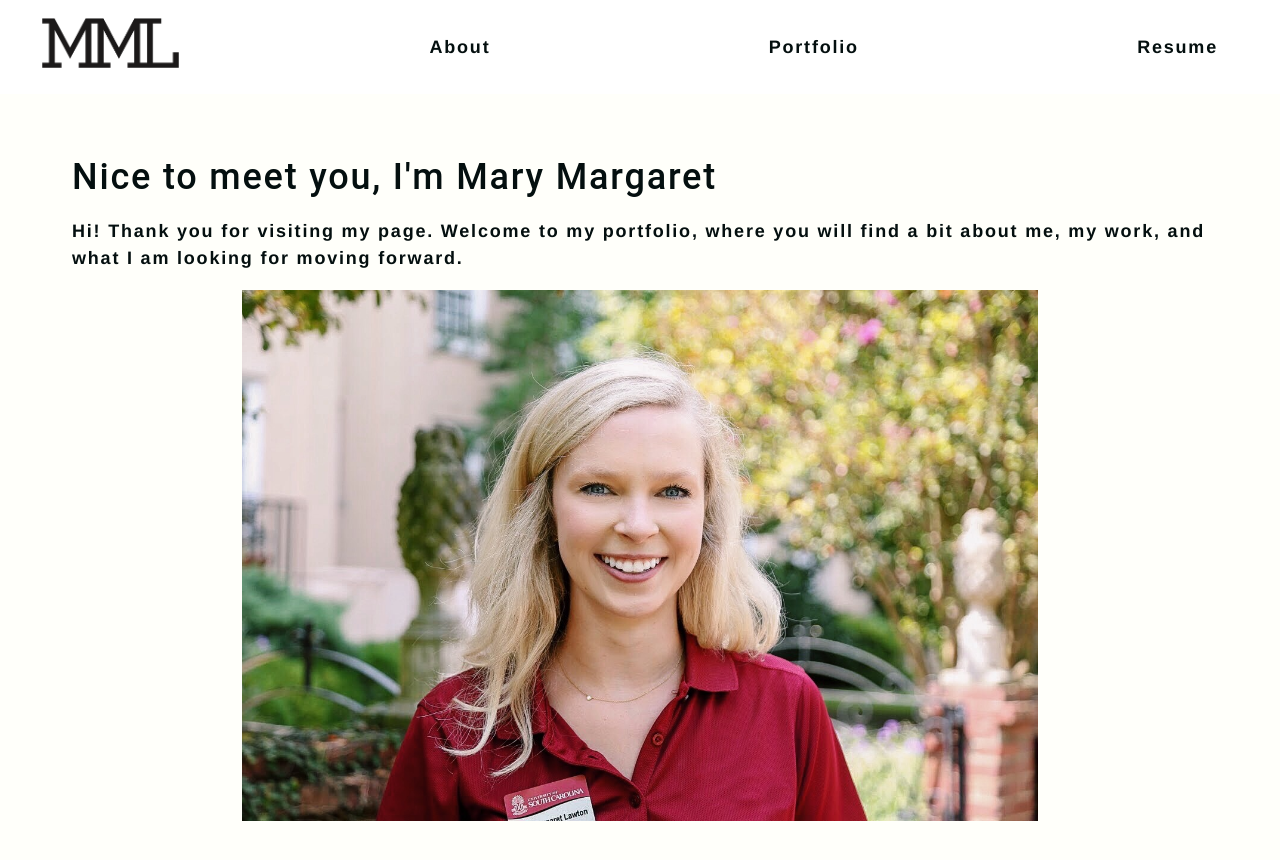
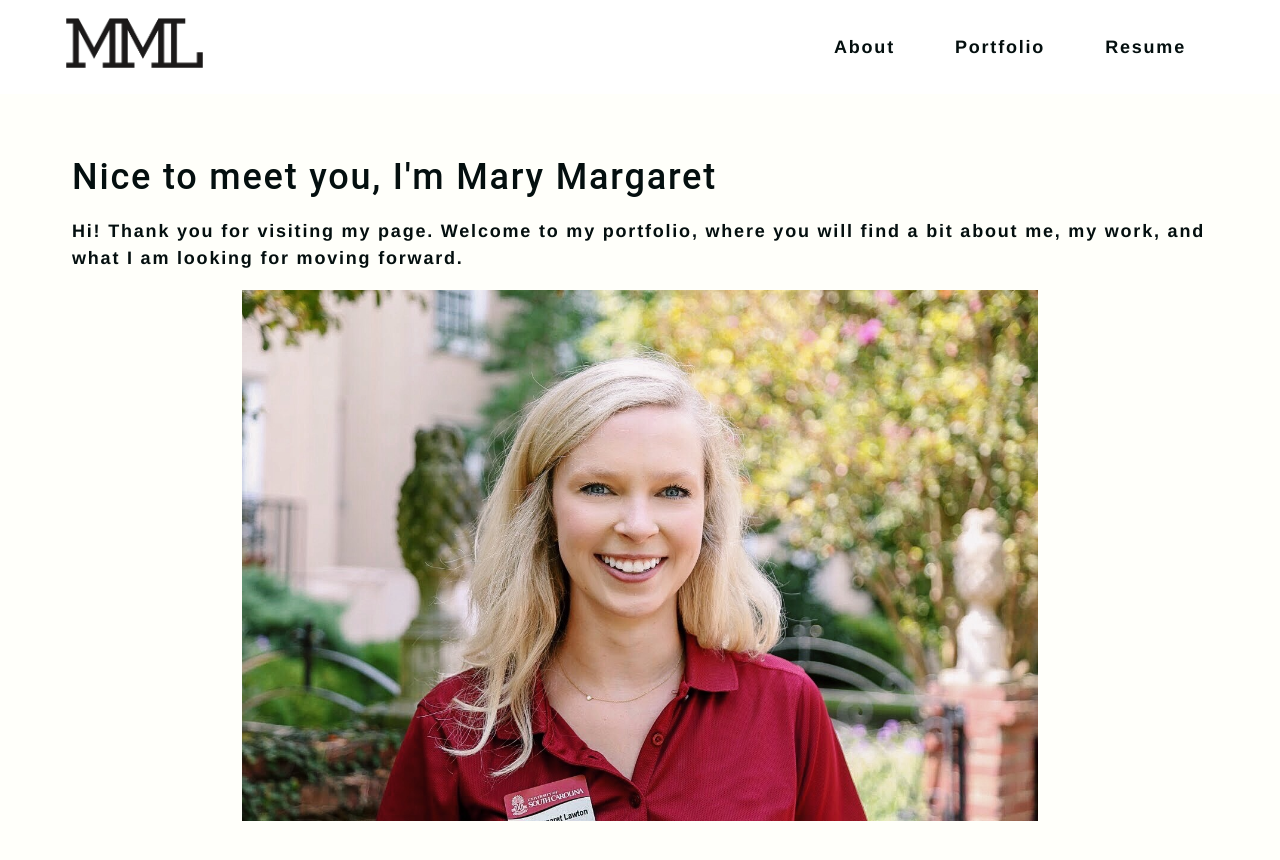
Before and after one commit to mmlawton15/ReactPortfolio, a React (Create React App) app: page / in a window 1280 px wide. Shown: the top 860 px of the page. Built offline with nearby package versions, Linux system fonts and the light colour scheme.

Commit message:
solved the nav thing

```diff
--- a/src/components/Nav/index.js
+++ b/src/components/Nav/index.js
@@ -3,28 +3,28 @@ import personalLogo from '../../assets/cover/PersonalLogoPNG.png'
 
 function Nav({currentPage, handlePageChange}) {
     return (
-        <header className="navigation-bar">
+        <header>
+            <a
+                href="#home"
+                onClick={() => handlePageChange('Home')}
+                className={currentPage === 'Home' ? 'nav-link active' : 'nav-link'}>
+                <img src={personalLogo} alt="personal logo" className='logo'/>
+            </a>
             <nav>
                 <ul>
-                    <a
-                    href="#home"
-                    onClick={() => handlePageChange('Home')}
-                    className={currentPage === 'Home' ? 'nav-link active' : 'nav-link'}>
-                    <img src={personalLogo} alt="personal logo" className='logo'/>
-                    </a>
-                    <li className="compressed-list">
+                    <li>
                         <a
                         href="#about"
                         onClick={() => handlePageChange('About')}
                         className={currentPage === 'About' ? 'nav-link active' : 'nav-link'}>About</a>
                     </li>
-                    <li className="compressed-list">
+                    <li>
                         <a
                         href="#portfolio"
                         onClick={() => handlePageChange('Portfolio')}
                         className={currentPage === 'Portfolio' ? 'nav-link active' : 'nav-link'}>Portfolio</a>
                     </li>
-                    <li className="compressed-list">
+                    <li>
                         <a
                         href="#resume"
                         onClick={() => handlePageChange('Resume')}
--- a/src/index.css
+++ b/src/index.css
@@ -78,23 +78,28 @@ h6 {
 
 /*---------------------------------HEADER CODE---------------------------------------------------------------------------------------*/
 
-.navigation-bar {
+header {
   padding: 0 2rem 0 0;
   margin: 0px;
   background: white;
+  display:flex;
+  flex-wrap:wrap;
+  position: sticky;
+  top:0;
+  align-items: center;
 }
 
-.navigation-bar a {
+header a {
   color:#040F0F;
   font-weight: bold;
   transition: ease-in-out 200ms;
 }
 
-.navigation-bar nav{
-  margin: 0;
+header nav{
+  margin: auto 2rem auto auto;
 }
 
-.navigation-bar ul{
+header ul{
   display: flex;
   flex-wrap: wrap;
   justify-content: space-between;
@@ -103,23 +108,23 @@ h6 {
   margin:0;
 }
 
-.navigation-bar li a{
+header li a{
   display: inline-block;
   padding: 1rem 2rem;
   cursor: pointer;
   text-decoration:none;
 }
 
-.navigation-bar ul li a:hover{
+header ul li a:hover{
   color:#78cdd7;
 }
 
-.navigation-bar ul li {
+header ul li {
   text-align:left;
 }
 
 .logo {
-  margin:1rem 0rem;
+  margin:1rem 4rem;
 }
 
 /*-----------------------------------------------HOME---------------------------------------------------------------------------*/
```
